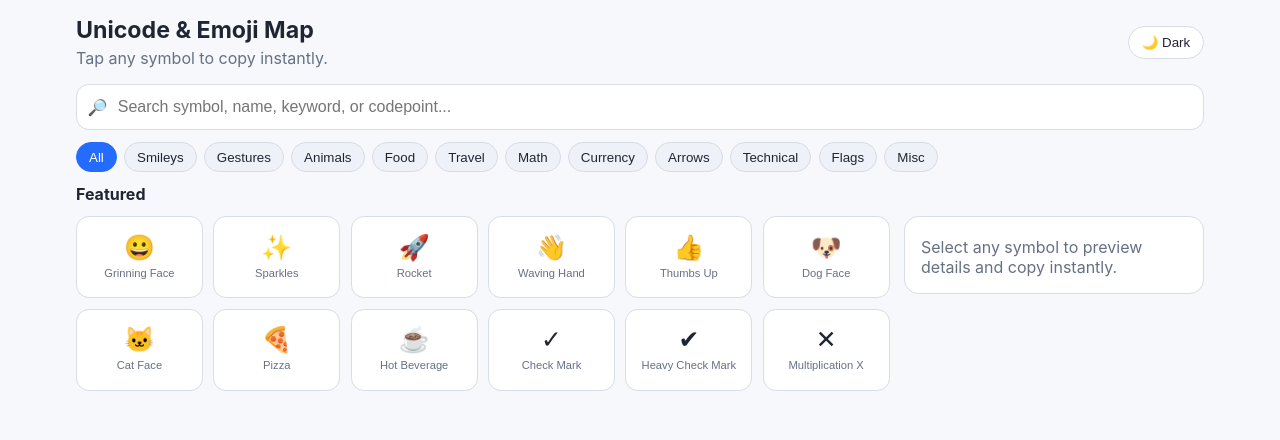
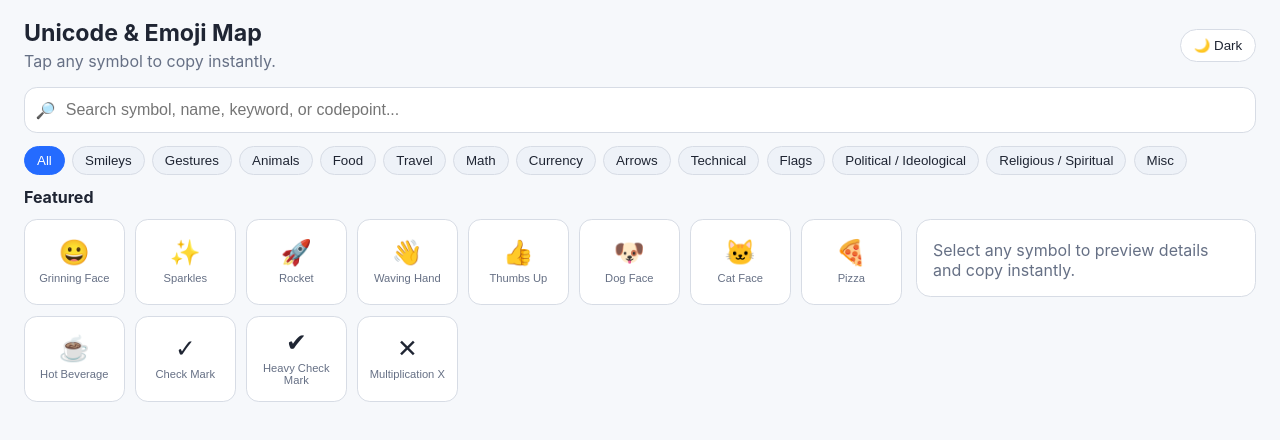
Before and after one commit to sigilabcodex/PASTE, a React (Vite) app: page / in a window 1280 px wide. Shown: the top 440 px of the page. Built offline with nearby package versions, Linux system fonts and the light colour scheme.

Commit message:
Refine taxonomy metadata and desktop-first browsing layout

```diff
--- a/src/App.tsx
+++ b/src/App.tsx
@@ -23,6 +23,8 @@ const categoryOptions: CategoryOption[] = [
   { id: 'symbols-arrows', label: 'Arrows' },
   { id: 'symbols-technical', label: 'Technical' },
   { id: 'flags', label: 'Flags' },
+  { id: 'political-ideological', label: 'Political / Ideological' },
+  { id: 'religious-spiritual', label: 'Religious / Spiritual' },
   { id: 'misc', label: 'Misc' }
 ];
 
@@ -32,7 +34,18 @@ function normalize(value: string): string {
 
 function matches(entry: SymbolEntry, query: string): boolean {
   if (!query) return true;
-  const haystack = `${entry.char} ${entry.name} ${entry.unicode} ${entry.keywords.join(' ')}`.toLowerCase();
+  const haystack = [
+    entry.char,
+    entry.name,
+    entry.unicode,
+    entry.category,
+    entry.keywords.join(' '),
+    entry.tags?.join(' ') ?? '',
+    entry.contextNote ?? ''
+  ]
+    .join(' ')
+    .toLowerCase();
+
   return haystack.includes(query);
 }
 
@@ -45,10 +58,7 @@ export default function App() {
 
   const query = normalize(search);
 
-  const featured = useMemo(
-    () => symbols.filter((item) => !item.controversial).slice(0, 12),
-    []
-  );
+  const featured = useMemo(() => symbols.filter((item) => !item.flags?.sensitive).slice(0, 12), []);
 
   const filtered = useMemo(() => {
     const byCategory =
--- a/src/components/DetailDrawer.tsx
+++ b/src/components/DetailDrawer.tsx
@@ -1,3 +1,4 @@
+import { useMemo } from 'react';
 import type { SymbolEntry } from '../types';
 
 interface DetailDrawerProps {
@@ -5,33 +6,60 @@ interface DetailDrawerProps {
   copiedId?: string;
 }
 
+const categoryLabel: Record<SymbolEntry['category'], string> = {
+  'emoji-smileys': 'Smileys',
+  'emoji-gestures': 'Gestures',
+  'emoji-animals': 'Animals',
+  'emoji-food': 'Food',
+  'emoji-travel': 'Travel',
+  'symbols-math': 'Math',
+  'symbols-currency': 'Currency',
+  'symbols-arrows': 'Arrows',
+  'symbols-technical': 'Technical',
+  flags: 'Flags',
+  'political-ideological': 'Political / Ideological',
+  'religious-spiritual': 'Religious / Spiritual',
+  misc: 'Misc'
+};
+
 export function DetailDrawer({ selected, copiedId }: DetailDrawerProps) {
-  if (!selected) {
-    return (
-      <aside className="detail-panel">
-        <p>Select any symbol to preview details and copy instantly.</p>
-      </aside>
-    );
-  }
+  const statusText = useMemo(() => {
+    if (!selected) return 'Select any symbol to preview details and copy instantly.';
+    return copiedId === selected.id ? 'Copied ✓' : 'Tap or click a card to copy.';
+  }, [selected, copiedId]);
 
   return (
-    <aside className="detail-panel">
+    <aside className="detail-panel" aria-live="polite">
+      <details className="detail-panel__mobile" open>
+        <summary>Details</summary>
+        {!selected ? (
+          <p>{statusText}</p>
+        ) : (
+          <div className="detail-panel__body">
             <div className="detail-panel__char">{selected.char}</div>
             <h2>{selected.name}</h2>
-      <p className="muted">{selected.description ?? 'No description available.'}</p>
             <dl>
               <dt>Unicode</dt>
               <dd>{selected.unicode}</dd>
               <dt>Category</dt>
-        <dd>{selected.category}</dd>
-        {selected.version ? (
+              <dd>{categoryLabel[selected.category]}</dd>
+              {selected.tags?.length ? (
                 <>
-            <dt>Version</dt>
-            <dd>{selected.version}</dd>
+                  <dt>Tags</dt>
+                  <dd>{selected.tags.join(', ')}</dd>
+                </>
+              ) : null}
+              {selected.contextNote ? (
+                <>
+                  <dt>Context</dt>
+                  <dd>{selected.contextNote}</dd>
                 </>
               ) : null}
             </dl>
-      <p className="copy-status">{copiedId === selected.id ? 'Copied ✓' : 'Tap or click card to copy.'}</p>
+            <p className="copy-status">{statusText}</p>
+          </div>
+        )}
+      </details>
     </aside>
   );
 }
--- a/src/data/symbols.json
+++ b/src/data/symbols.json
@@ -5,6 +5,7 @@
     "name": "Grinning Face",
     "keywords": ["happy", "smile", "face", "joy"],
     "category": "emoji-smileys",
+    "tags": ["emotion", "positive"],
     "unicode": "U+1F600",
     "version": "6.1",
     "description": "A classic smiling face emoji."
@@ -15,6 +16,7 @@
     "name": "Sparkles",
     "keywords": ["magic", "shine", "stars"],
     "category": "emoji-smileys",
+    "tags": ["decorative"],
     "unicode": "U+2728"
   },
   {
@@ -23,6 +25,7 @@
     "name": "Rocket",
     "keywords": ["launch", "ship", "space", "fast"],
     "category": "emoji-travel",
+    "tags": ["transport"],
     "unicode": "U+1F680"
   },
   {
@@ -31,6 +34,7 @@
     "name": "Waving Hand",
     "keywords": ["hello", "hi", "greeting"],
     "category": "emoji-gestures",
+    "tags": ["greeting"],
     "unicode": "U+1F44B"
   },
   {
@@ -39,6 +43,7 @@
     "name": "Thumbs Up",
     "keywords": ["approve", "ok", "like"],
     "category": "emoji-gestures",
+    "tags": ["reaction"],
     "unicode": "U+1F44D"
   },
   {
@@ -47,6 +52,7 @@
     "name": "Dog Face",
     "keywords": ["pet", "animal", "puppy"],
     "category": "emoji-animals",
+    "tags": ["mammal"],
     "unicode": "U+1F436"
   },
   {
@@ -55,6 +61,7 @@
     "name": "Cat Face",
     "keywords": ["pet", "animal", "kitty"],
     "category": "emoji-animals",
+    "tags": ["mammal"],
     "unicode": "U+1F431"
   },
   {
@@ -63,6 +70,7 @@
     "name": "Pizza",
     "keywords": ["food", "slice", "cheese"],
     "category": "emoji-food",
+    "tags": ["meal"],
     "unicode": "U+1F355"
   },
   {
@@ -71,6 +79,7 @@
     "name": "Hot Beverage",
     "keywords": ["coffee", "tea", "drink"],
     "category": "emoji-food",
+    "tags": ["drink"],
     "unicode": "U+2615"
   },
   {
@@ -78,7 +87,8 @@
     "char": "✓",
     "name": "Check Mark",
     "keywords": ["done", "confirm", "tick"],
-    "category": "symbols-punctuation",
+    "category": "misc",
+    "tags": ["mark"],
     "unicode": "U+2713"
   },
   {
@@ -86,7 +96,8 @@
     "char": "✔",
     "name": "Heavy Check Mark",
     "keywords": ["done", "validation", "check"],
-    "category": "symbols-punctuation",
+    "category": "misc",
+    "tags": ["mark"],
     "unicode": "U+2714"
   },
   {
@@ -95,6 +106,7 @@
     "name": "Multiplication X",
     "keywords": ["close", "cancel", "times"],
     "category": "symbols-math",
+    "tags": ["operator"],
     "unicode": "U+2715"
   },
   {
@@ -103,6 +115,7 @@
     "name": "Infinity",
     "keywords": ["math", "endless", "forever"],
     "category": "symbols-math",
+    "tags": ["operator"],
     "unicode": "U+221E"
   },
   {
@@ -111,6 +124,7 @@
     "name": "Integral",
     "keywords": ["math", "calculus"],
     "category": "symbols-math",
+    "tags": ["operator"],
     "unicode": "U+222B"
   },
   {
@@ -119,6 +133,7 @@
     "name": "N-Ary Summation",
     "keywords": ["math", "sum", "sigma"],
     "category": "symbols-math",
+    "tags": ["operator"],
     "unicode": "U+2211"
   },
   {
@@ -127,6 +142,7 @@
     "name": "Euro Sign",
     "keywords": ["money", "currency", "eur"],
     "category": "symbols-currency",
+    "tags": ["finance"],
     "unicode": "U+20AC"
   },
   {
@@ -135,6 +151,7 @@
     "name": "Yen Sign",
     "keywords": ["money", "currency", "jpy"],
     "category": "symbols-currency",
+    "tags": ["finance"],
     "unicode": "U+00A5"
   },
   {
@@ -143,6 +160,7 @@
     "name": "Bitcoin Sign",
     "keywords": ["money", "currency", "crypto"],
     "category": "symbols-currency",
+    "tags": ["finance", "digital"],
     "unicode": "U+20BF"
   },
   {
@@ -151,6 +169,7 @@
     "name": "Leftwards Arrow",
     "keywords": ["direction", "back"],
     "category": "symbols-arrows",
+    "tags": ["navigation"],
     "unicode": "U+2190"
   },
   {
@@ -159,6 +178,7 @@
     "name": "Rightwards Arrow",
     "keywords": ["direction", "next", "forward"],
     "category": "symbols-arrows",
+    "tags": ["navigation"],
     "unicode": "U+2192"
   },
   {
@@ -167,6 +187,7 @@
     "name": "Upwards Arrow",
     "keywords": ["direction", "north"],
     "category": "symbols-arrows",
+    "tags": ["navigation"],
     "unicode": "U+2191"
   },
   {
@@ -175,6 +196,7 @@
     "name": "Downwards Arrow",
     "keywords": ["direction", "south"],
     "category": "symbols-arrows",
+    "tags": ["navigation"],
     "unicode": "U+2193"
   },
   {
@@ -183,6 +205,7 @@
     "name": "Micro Sign",
     "keywords": ["science", "unit"],
     "category": "symbols-technical",
+    "tags": ["measurement"],
     "unicode": "U+00B5"
   },
   {
@@ -191,6 +214,7 @@
     "name": "Degree Sign",
     "keywords": ["temperature", "angle"],
     "category": "symbols-technical",
+    "tags": ["measurement"],
     "unicode": "U+00B0"
   },
   {
@@ -199,6 +223,7 @@
     "name": "Section Sign",
     "keywords": ["legal", "document"],
     "category": "symbols-technical",
+    "tags": ["reference"],
     "unicode": "U+00A7"
   },
   {
@@ -207,6 +232,7 @@
     "name": "Flag: United States",
     "keywords": ["flag", "country", "us", "america"],
     "category": "flags",
+    "tags": ["nation"],
     "unicode": "U+1F1FA U+1F1F8"
   },
   {
@@ -215,25 +241,48 @@
     "name": "Flag: Japan",
     "keywords": ["flag", "country", "jp"],
     "category": "flags",
+    "tags": ["nation"],
     "unicode": "U+1F1EF U+1F1F5"
+  },
+  {
+    "id": "om-symbol",
+    "char": "ॐ",
+    "name": "Om Symbol",
+    "keywords": ["religion", "spiritual", "sacred", "mantra"],
+    "category": "religious-spiritual",
+    "tags": ["hinduism", "mantra", "culture"],
+    "unicode": "U+0950",
+    "flags": {
+      "contextual": true
+    },
+    "contextNote": "Used as a sacred symbol in Hindu traditions and related spiritual practices."
   },
   {
     "id": "swastika",
     "char": "卐",
     "name": "Swastika",
     "keywords": ["religion", "historic", "symbol"],
-    "category": "misc",
+    "category": "religious-spiritual",
+    "tags": ["historical", "context-dependent", "culture"],
     "unicode": "U+5350",
-    "controversial": true,
-    "description": "Context-dependent religious and historical symbol."
+    "flags": {
+      "sensitive": true,
+      "contextual": true
+    },
+    "contextNote": "Historically used in multiple cultures and religions; interpretation depends on context."
   },
   {
     "id": "hammer-and-sickle",
     "char": "☭",
     "name": "Hammer and Sickle",
     "keywords": ["historic", "politics", "symbol"],
-    "category": "misc",
+    "category": "political-ideological",
+    "tags": ["communism", "historical", "ideology"],
     "unicode": "U+262D",
-    "controversial": true
+    "flags": {
+      "sensitive": true,
+      "contextual": true
+    },
+    "contextNote": "Associated with communist political movements and historical state symbols."
   }
 ]
--- a/src/styles.css
+++ b/src/styles.css
@@ -29,7 +29,7 @@ body {
 
 .app {
   margin: 0 auto;
-  max-width: 1160px;
+  max-width: 1440px;
   padding: 1rem;
 }
 
@@ -99,25 +99,31 @@ p { margin: 0.25rem 0 0; color: var(--muted); }
   font-size: 1rem;
 }
 
-.layout { display: grid; gap: 0.9rem; }
+.layout {
+  display: grid;
+  gap: 0.9rem;
+}
+
 .symbol-grid {
   display: grid;
   gap: 0.65rem;
   grid-template-columns: repeat(4, minmax(0, 1fr));
 }
+
 .symbol-card {
   border: 1px solid var(--border);
   background: var(--panel);
   color: var(--text);
   border-radius: 0.8rem;
-  min-height: 82px;
+  min-height: 86px;
   cursor: pointer;
   display: flex;
   flex-direction: column;
   justify-content: center;
   align-items: center;
-  padding: 0.5rem;
+  padding: 0.55rem;
 }
+
 .symbol-card--selected { outline: 2px solid var(--accent); }
 .symbol-card__char { font-size: 1.55rem; line-height: 1; }
 .symbol-card__name {
@@ -131,10 +137,26 @@ p { margin: 0.25rem 0 0; color: var(--muted); }
   border: 1px solid var(--border);
   background: var(--panel);
   border-radius: 0.9rem;
-  padding: 1rem;
 }
+
+.detail-panel__mobile summary {
+  list-style: none;
+  cursor: pointer;
+  padding: 0.9rem 1rem;
+  font-weight: 600;
+}
+
+.detail-panel__mobile summary::-webkit-details-marker {
+  display: none;
+}
+
+.detail-panel__body,
+.detail-panel__mobile > p {
+  padding: 0 1rem 1rem;
+}
+
 .detail-panel__char { font-size: 2.2rem; }
-.detail-panel h2 { margin: 0.5rem 0 0; font-size: 1rem; }
+.detail-panel h2 { margin: 0.5rem 0 0.25rem; font-size: 1rem; }
 .detail-panel dl {
   margin: 0.8rem 0;
   display: grid;
@@ -151,13 +173,17 @@ p { margin: 0.25rem 0 0; color: var(--muted); }
   color: var(--muted);
 }
 
-@media (min-width: 720px) {
+@media (min-width: 900px) {
+  .app {
+    padding: 1.2rem 1.5rem;
+  }
+
   .symbol-grid {
-    grid-template-columns: repeat(6, minmax(0, 1fr));
+    grid-template-columns: repeat(8, minmax(0, 1fr));
   }
 
   .layout {
-    grid-template-columns: 1fr 300px;
+    grid-template-columns: minmax(0, 1fr) 340px;
     align-items: start;
   }
 
@@ -165,4 +191,16 @@ p { margin: 0.25rem 0 0; color: var(--muted); }
     position: sticky;
     top: 1rem;
   }
+
+  .detail-panel__mobile summary {
+    display: none;
+  }
+
+  .detail-panel__mobile[open] .detail-panel__body,
+  .detail-panel__mobile[open] > p,
+  .detail-panel__mobile:not([open]) .detail-panel__body,
+  .detail-panel__mobile:not([open]) > p {
+    display: block;
+    padding: 1rem;
+  }
 }
```
Also changed, not shown: src/types.ts (+10 -2 lines). Lines whose indentation alone changed are shown as unchanged.
